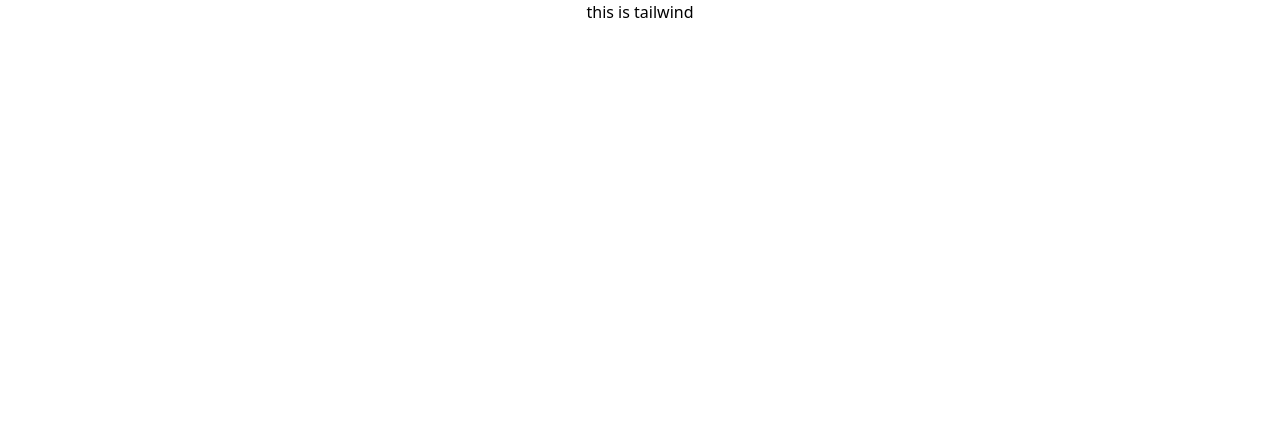
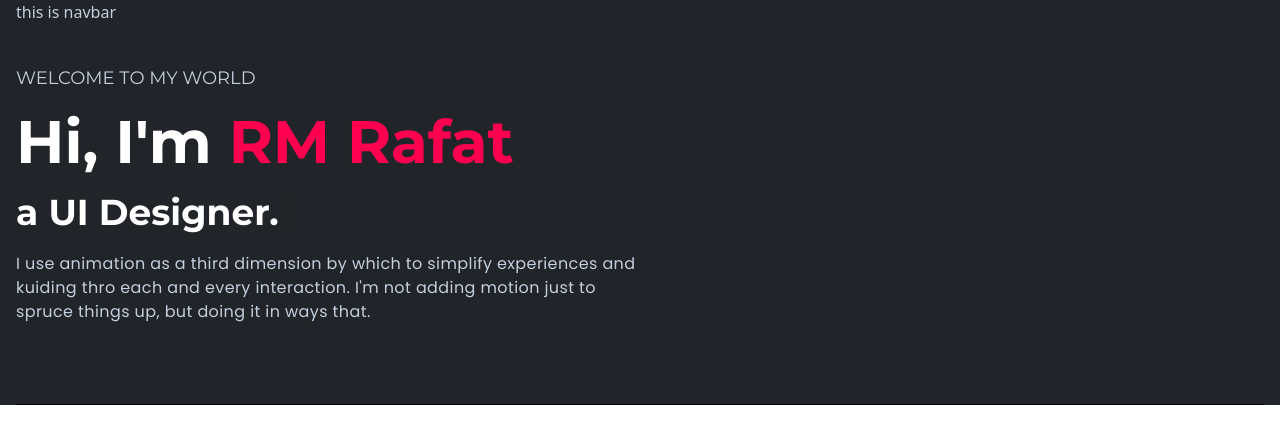
Before and after one commit to RafatRU42/my-portfolio, a React (Create React App) app: page / in a window 1280 px wide. Shown: the top 444 px of the page. Built offline with nearby package versions, Linux system fonts and the light colour scheme.

Commit message:
type writer completed

```diff
--- a/src/App.js
+++ b/src/App.js
@@ -1,9 +1,13 @@
 import './App.css';
+import Banner from './Components/Banner/Banner';
 
 function App() {
   return (
-    <div className="App">
-     <h1>this is tailwind</h1>
+    <div className="w-full h-auto bg-bodyColor text-lightText px-4">
+     <h1>this is navbar</h1>
+      <div className='max-w-screen-xl mx-auto'>
+        <Banner/>
+      </div>
     </div>
   );
 }
--- a/src/Components/Banner/LeftBanner.js
+++ b/src/Components/Banner/LeftBanner.js
@@ -1,8 +1,34 @@
 import React from 'react';
+import { useTypewriter,Cursor } from 'react-simple-typewriter';
 
 const LeftBanner = () => {
+
+    const [text] = useTypewriter({
+        words:["Professional Coder.","MERN Stack Developer.","UI Designer."],
+        loop:true,
+        typeSpeed:20,
+        deleteSpeed:10,
+        delaySpeed:2000
+    })
     return (
-        <div>
+        <div className='w-full lgl:w-1/2 flex flex-col gap-20'>
+            <div className='flex flex-col gap-5'>
+                <h4 className='text-lg font-normal'>WELCOME TO MY WORLD</h4>
+                <h1 className='text-6xl font-bold text-white'>Hi, I'm
+                <span className='text-designColor capitalize'> RM Rafat</span>
+                </h1>
+                <h2 className='text-4xl font-bold text-white'>a
+                    <span> {text}</span>
+                    <Cursor cursorBlinking="false" cursorStyle="|" cursorColor='#ff014f'></Cursor>
+                </h2>
+
+                <p className="text-base font-bodyFont leading-6 tracking-wide">
+                I use animation as a third dimension by which to simplify experiences
+                and kuiding thro each and every interaction. I'm not adding motion
+                just to spruce things up, but doing it in ways that.
+                 </p>
+
+            </div>
 
         </div>
     );
```
